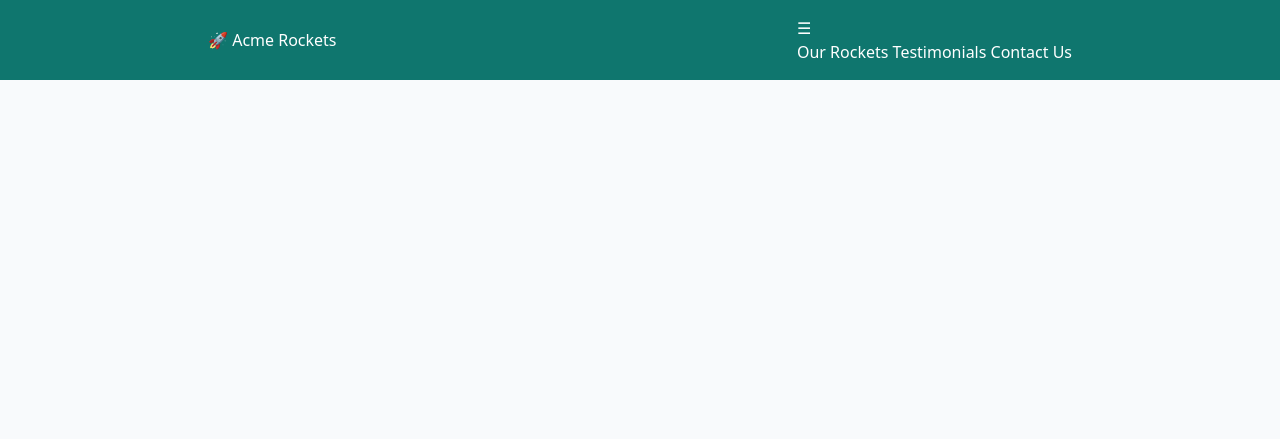
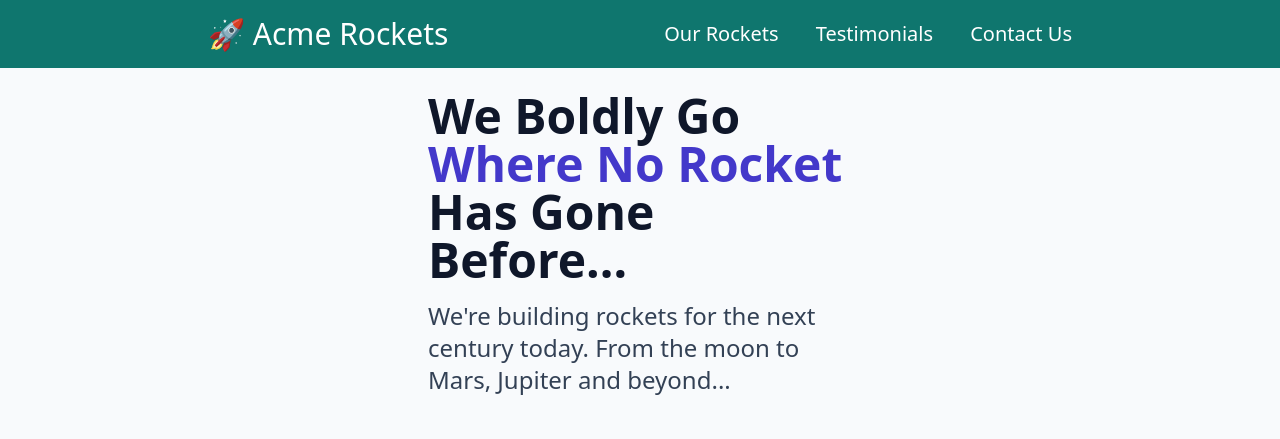
Before and after one commit to Kamoteng-Kahoyy/Behind-The-Screen, a website: page build/index.html in a window 1280 px wide. Drawn offline with Linux system fonts and the light colour scheme.

Commit message:
new contents

```diff
--- a/build/index.html
+++ b/build/index.html
@@ -10,13 +10,13 @@
     <header class="bg-teal-700 text-white sticky top-0 z-10">
         <section class="max-w-4xl mx-auto p-4 flex justify-between items-center">
             <h1 class="text-3xl font-medium">
-                <a href="Hero"> 🚀 Acme Rockets </a>
+                <a href="#hero"> 🚀 Acme Rockets </a>
             </h1>
             <div>
                 <button id="mobile-open-button" class="text-3xl sm:hidden focus:outline-none">
                     &#9776;
                 </button>
-                <nav class="hidden sm:block space-x-8-text-xl" aria-label="main">
+                <nav class="hidden sm:block space-x-8 text-xl" aria-label="main">
                     <a href="#rockets" class="hover:opacity-90">Our Rockets</a>
                     <a href="#testimonials" class="hover:opacity-90">Testimonials</a>
                     <a href="#contact" class="hover:opacity-90">Contact Us</a>
@@ -25,9 +25,13 @@
         </section>
     </header>
     <main class="max-w-4xl mx-auto">
-        <section id="hero" class="flex flex-co-col-reverse justify-center sm:flex-row p-6 items-center gap-8 mb-12">
+        <section id="hero" class="flex flex-col-reverse justify-center sm:flex-row p-6 items-center gap-8 mb-12">
             <article class="sm:w-1/2">
-                <h2 class="max-w-md text-4xl font-bold text-center sm:text-5sl sm:text-left text-slate-900 dark:text-white"></h2>
+                <h2 class="max-w-md text-4xl font-bold text-center sm:text-5xl sm:text-left text-slate-900 dark:text-white">
+                    We Boldly Go <span class="text-indigo-700 dark:text-indigo-300">Where No Rocket</span> Has Gone Before...
+                </h2>
+                <p class="max-w-md text-2xl mt-4 text-center sm:text-left text-slate-700 dark:text-slate-400">We're building rockets for the next century today. From the moon to Mars, Jupiter and beyond...</p>
+                <p class="max-w-md text-2xl mt-4 text-center sm:text-left text-slate-700 dark:text-slate-400"></p>
             </article>
         </section>
     </main>
```
Also changed, not shown: build/css/style.css.
